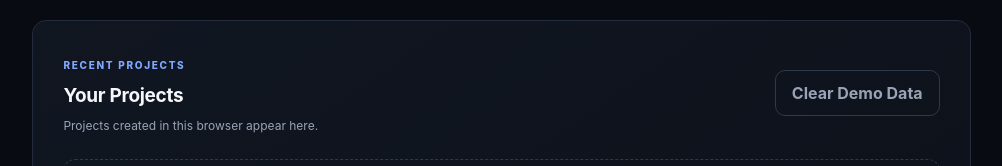
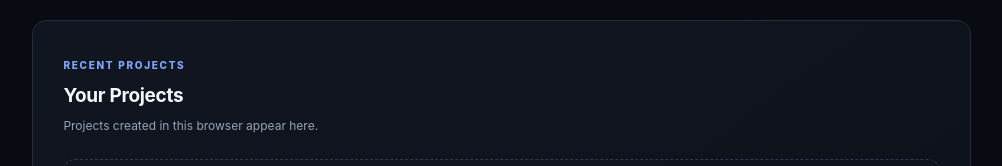
Before and after one commit to muneebshahg435-coder/creator-intelligence-studio, a plain HTML site: page index.html in a window 1280 px wide. Shown: the part 1542-1708 px from the top of the page, without its empty margins (271-1273 px from the left). Drawn offline with Linux system fonts and the light colour scheme; no server answers.

Commit message:
Update index.html

```diff
--- a/index.html
+++ b/index.html
@@ -592,12 +592,7 @@
               </p>
             </div>
 
-            <button
-              class="secondary-button"
-              id="clearProjectsButton"
-            >
-              Clear Demo Data
-            </button>
+
 
           </div>
 
```
